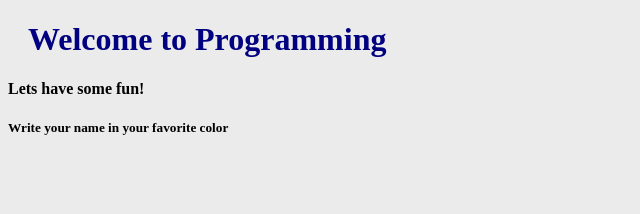
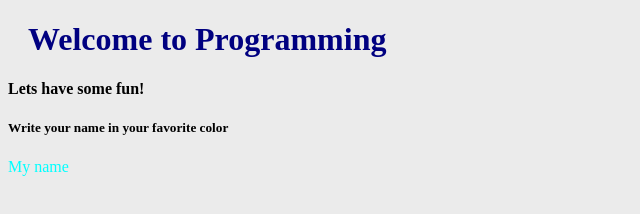
Before and after one commit to hussainmahwash/girls_day_test_repo, a plain HTML site: page index.html in a window 1280 px wide. Shown: the full height of the page, 0-640 px from the left. Drawn offline with Linux system fonts and the light colour scheme.

Commit message:
Name styling

```diff
--- a/index.html
+++ b/index.html
@@ -9,6 +9,6 @@
 <h4>Lets have some fun!</h4>
 
 <h5>Write your name in your favorite color</h5>
-
+<p id="my_name">My name</p>
 </body>
 </html>
--- a/my_style.css
+++ b/my_style.css
@@ -6,3 +6,7 @@ h1 {
   color: navy;
   margin-left: 20px;
 }
+
+#my_name{
+  color: aqua;
+}
```
